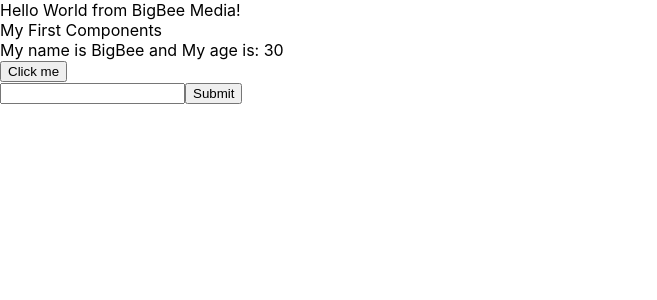
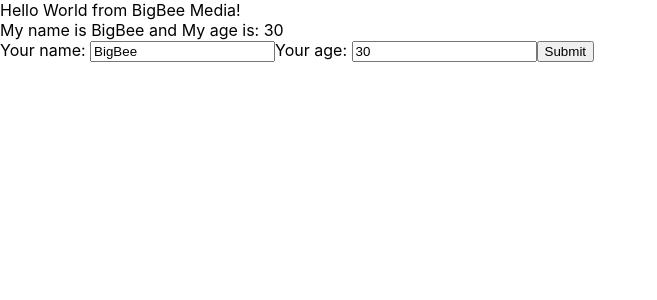
Before and after one commit to bangbigbee/react-ultimate, a React (Create React App) app: page / in a window 1280 px wide. Shown: the top 300 px of the page, without its empty margins (0-657 px from the left). Built offline with nearby package versions, Linux system fonts and the light colour scheme.

Commit message:
video 22

```diff
--- a/src/components/MyComponent.js
+++ b/src/components/MyComponent.js
@@ -1,43 +1,11 @@
 import React from "react";
+import UserInfo from "./UserInfo";
 class MyComponent extends React.Component {
-    state = {
-        name: 'BigBee',
-        address: 'NhonHoa',
-        age: 30,
-        hoverCheck: 'hovered'
-    }
-    handleOnClick() {
-        console.log(">>Clicked me!");
-        console.log("My age is ", this.state.name);
-        this.setState({
-            age: Math.floor(Math.random() * 100) + 1,
-        })
 
-    }
-    handleOnMouseOVer(event) {
-        console.log("Hovered me!", event)
-    }
-    handleOnChangeInput(event) {
-        this.setState({
-            name: event.target.value,
-        })
-    }
-    handleOnSubmit(event) {
-        event.preventDefault();
-        alert('Submitted!')
-        console.log('state:', this.state)
-
-    }
     render() {
         return (
-            <div>My First Components
-                <div> My name is {this.state.name} and My age is: {this.state.age}</div>
-                <button onClick={(event) => { this.handleOnClick(event) }}>Click me</button>
-                <form onSubmit={(event) => { this.handleOnSubmit(event) }}>
-                    <input type="text"
-                        onChange={(event) => { this.handleOnChangeInput(event) }} />
-                    <button>Submit</button>
-                </form>
+            <div>
+                <UserInfo />
             </div>
         )
     }
--- /dev/null
+++ b/src/components/UserInfo.js
@@ -0,0 +1,46 @@
+import React from "react";
+
+class UserInfo extends React.Component {
+    state = {
+        name: 'BigBee',
+        address: 'NhonHoa',
+        age: 30,
+        hoverCheck: 'hovered'
+    }
+
+    handleOnChangeInput(event) {
+        this.setState({
+            name: event.target.value,
+        })
+    }
+    handleOnChangeAge(event) {
+        this.setState({
+            age: event.target.value,
+        })
+    }
+    handleOnSubmit(event) {
+        event.preventDefault();
+        alert('Submitted!')
+        console.log('state:', this.state)
+    }
+    render() {
+        return (
+            <div> My name is {this.state.name} and My age is: {this.state.age}
+                <form onSubmit={(event) => { this.handleOnSubmit(event) }}>
+                    <label>Your name: </label>
+                    <input
+                        type="text"
+                        value={this.state.name}
+                        onChange={(event) => { this.handleOnChangeInput(event) }} />
+                    <label>Your age: </label>
+                    <input
+                        type="text"
+                        value={this.state.age}
+                        onChange={(event) => { this.handleOnChangeAge(event) }} />
+                    <button>Submit</button>
+                </form>
+            </div>
+        )
+    }
+}
+export default UserInfo
```
